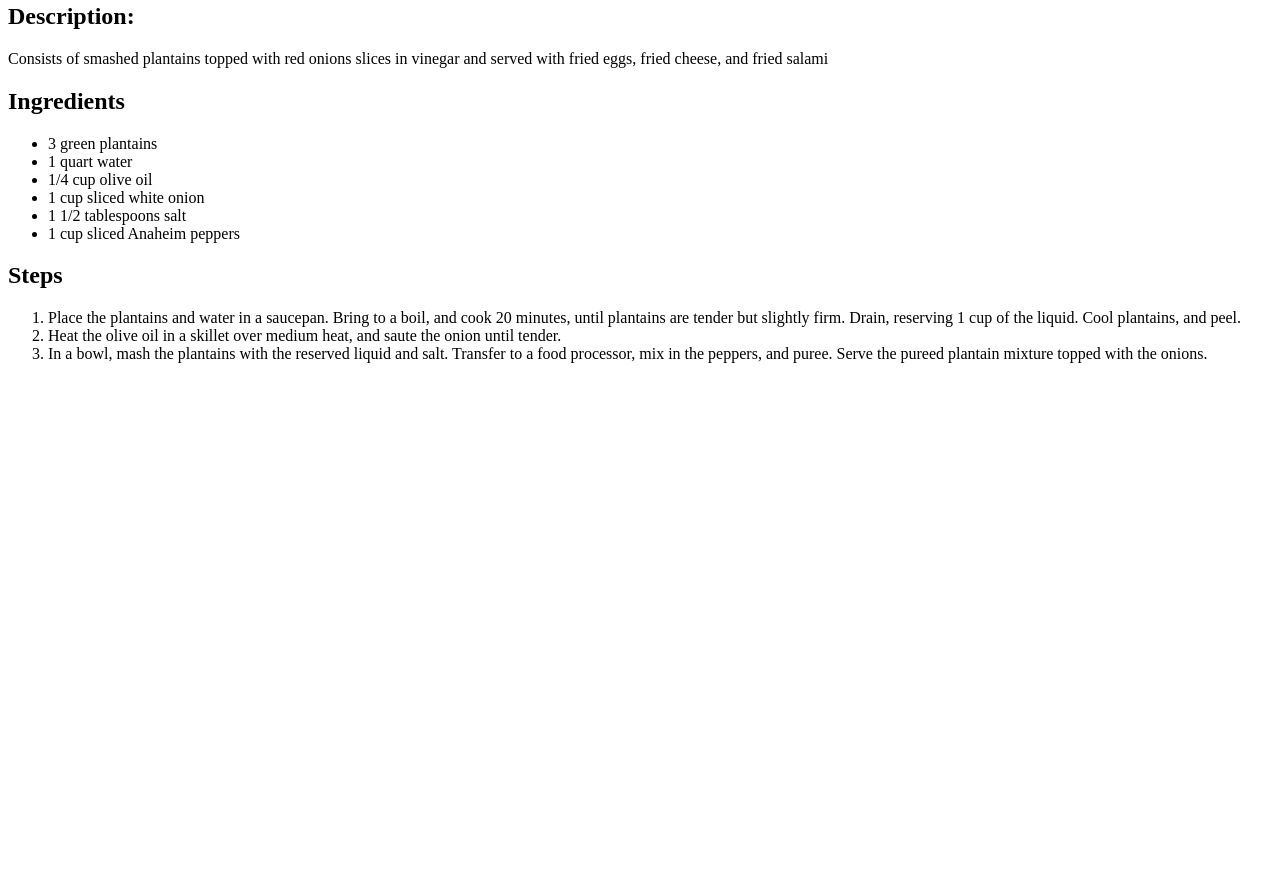
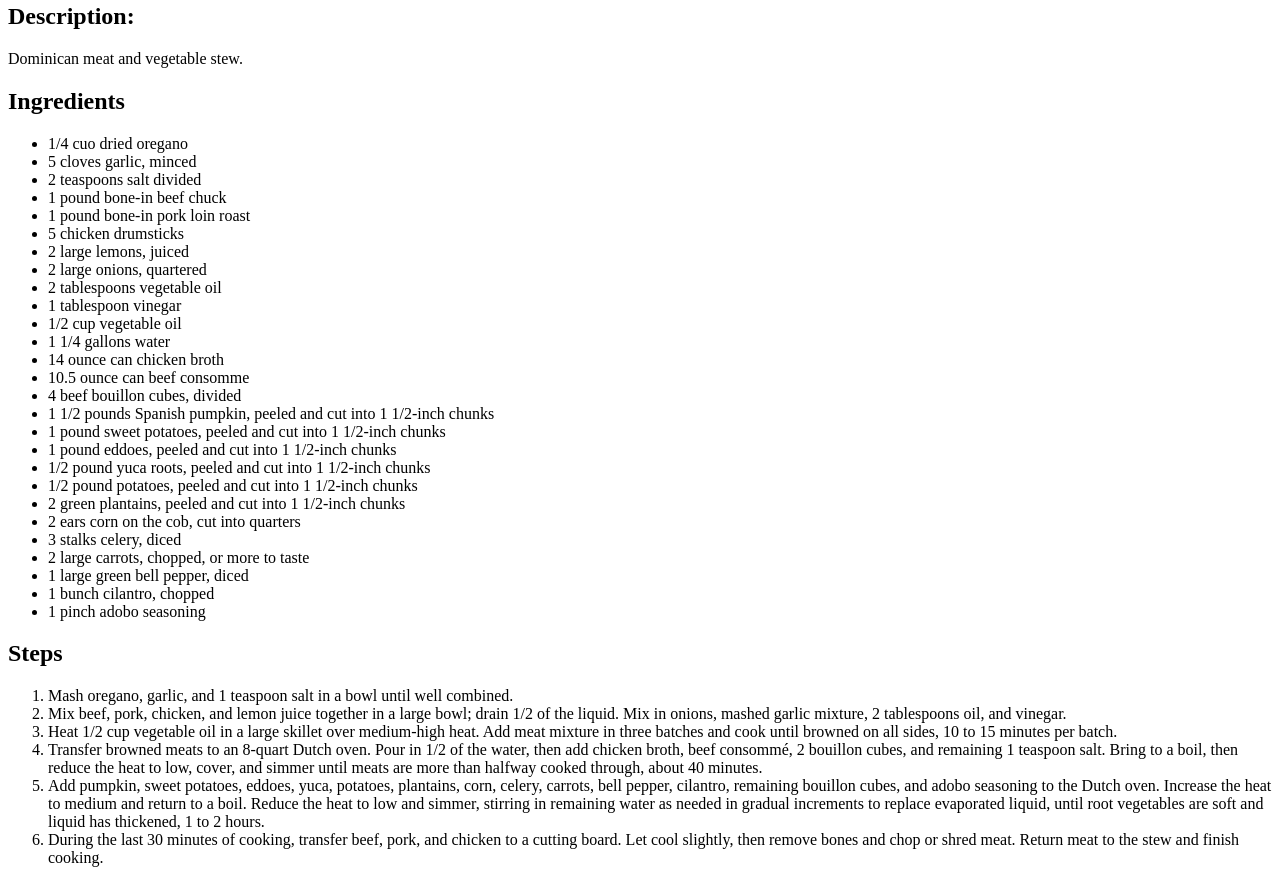
Before and after one commit to SeccreDev/odin-recipes, a plain HTML site: page recipes/sancocho.html in a window 1280 px wide. Shown: the part 613-1496 px from the top of the page. Before the commit the page ends 992 px from the top, so only its background shows below. Drawn offline with Linux system fonts and the light colour scheme.

Commit message:
fixed missing images and descriptions

```diff
--- a/recipes/sancocho.html
+++ b/recipes/sancocho.html
@@ -7,26 +7,51 @@
 </head>
 <body>
     <h1>Sancocho</h1>
-    <img src="../images/mangu.jpg" alt="image of mangu">
+    <img src="../images/sancocho.jpg" alt="image of sancocho" height="512" width="512">
     <h2>Description:</h2>
-    <p>Consists of smashed plantains topped with red onions slices in vinegar and served with
-        fried eggs, fried cheese, and fried salami</p>
+    <p>Dominican meat and vegetable stew.</p>
     <h2>Ingredients</h2>
     <ul>
-        <li>3 green plantains</li>
-        <li>1 quart water</li>
-        <li>1/4 cup olive oil</li>
-        <li>1 cup sliced white onion</li>
-        <li>1 1/2 tablespoons salt</li>
-        <li>1 cup sliced Anaheim peppers</li>
+        <li>1/4 cuo dried oregano</li>
+        <li>5 cloves garlic, minced</li>
+        <li>2 teaspoons salt divided</li>
+        <li>1 pound bone-in beef chuck</li>
+        <li>1 pound bone-in pork loin roast</li>
+        <li>5 chicken drumsticks</li>
+        <li>2 large lemons, juiced</li>
+        <li>2 large onions, quartered</li>
+        <li>2 tablespoons vegetable oil</li>
+        <li>1 tablespoon vinegar</li>
+        <li>1/2 cup vegetable oil</li>
+        <li>1 1/4 gallons water</li>
+        <li>14 ounce can chicken broth</li>
+        <li>10.5 ounce can beef consomme</li>
+        <li>4 beef bouillon cubes, divided </li>
+        <li>1 1/2 pounds Spanish pumpkin, peeled and cut into 1 1/2-inch chunks</li>
+        <li>1 pound sweet potatoes, peeled and cut into 1 1/2-inch chunks</li>
+        <li>1 pound eddoes, peeled and cut into 1 1/2-inch chunks</li>
+        <li>1/2 pound yuca roots, peeled and cut into 1 1/2-inch chunks</li>
+        <li>1/2 pound potatoes, peeled and cut into 1 1/2-inch chunks</li>
+        <li>2 green plantains, peeled and cut into 1 1/2-inch chunks</li>
+        <li>2 ears corn on the cob, cut into quarters</li>
+        <li>3 stalks celery, diced</li>
+        <li>2 large carrots, chopped, or more to taste</li>
+        <li>1 large green bell pepper, diced</li>
+        <li>1 bunch cilantro, chopped</li>
+        <li>1 pinch adobo seasoning</li>
     </ul>
     <h2>Steps</h2>
     <ol>
-        <li> Place the plantains and water in a saucepan. Bring to a boil, and cook 20 minutes, until plantains are tender but
-            slightly firm. Drain, reserving 1 cup of the liquid. Cool plantains, and peel.</li>
-        <li>Heat the olive oil in a skillet over medium heat, and saute the onion until tender.</li>
-        <li>In a bowl, mash the plantains with the reserved liquid and salt. Transfer to a food
-            processor, mix in the peppers, and puree. Serve the pureed plantain mixture topped with the onions.</li>
+        <li>Mash oregano, garlic, and 1 teaspoon salt in a bowl until well combined.</li>
+        <li>Mix beef, pork, chicken, and lemon juice together in a large bowl; drain 1/2 of the liquid. Mix in onions, mashed garlic mixture, 2 tablespoons oil, and vinegar.</li>
+        <li>Heat 1/2 cup vegetable oil in a large skillet over medium-high heat. Add meat mixture in three batches and cook until browned on all sides, 10 to 15 minutes per batch.</li>
+        <li>Transfer browned meats to an 8-quart Dutch oven. Pour in 1/2 of the water, then add chicken broth, beef consommé, 2 bouillon cubes, and remaining 1 teaspoon salt. Bring
+            to a boil, then reduce the heat to low, cover, and simmer until meats are more than halfway cooked through, about 40 minutes.</li>
+        <li>Add pumpkin, sweet potatoes, eddoes, yuca, potatoes, plantains, corn, celery, carrots, bell pepper, cilantro, remaining bouillon cubes, and adobo seasoning to the Dutch
+            oven. Increase the heat to medium and return to a boil. Reduce the heat to low and simmer, stirring in remaining water as needed in gradual increments to replace evaporated
+            liquid, until root vegetables are soft and liquid has thickened, 1 to 2 hours.</li>
+        <li>During the last 30 minutes of cooking, transfer beef, pork, and chicken to a cutting board. Let cool slightly, then remove bones and chop or shred meat. Return
+            meat to the stew and finish cooking.</li>
     </ol>
 </body>
 </html>
```
Also changed, not shown: index.html (+2 -0 lines), recipes/sandwich.html (+14 -15 lines), images/sancocho.jpg (added), images/sandwich.jpg (added).
